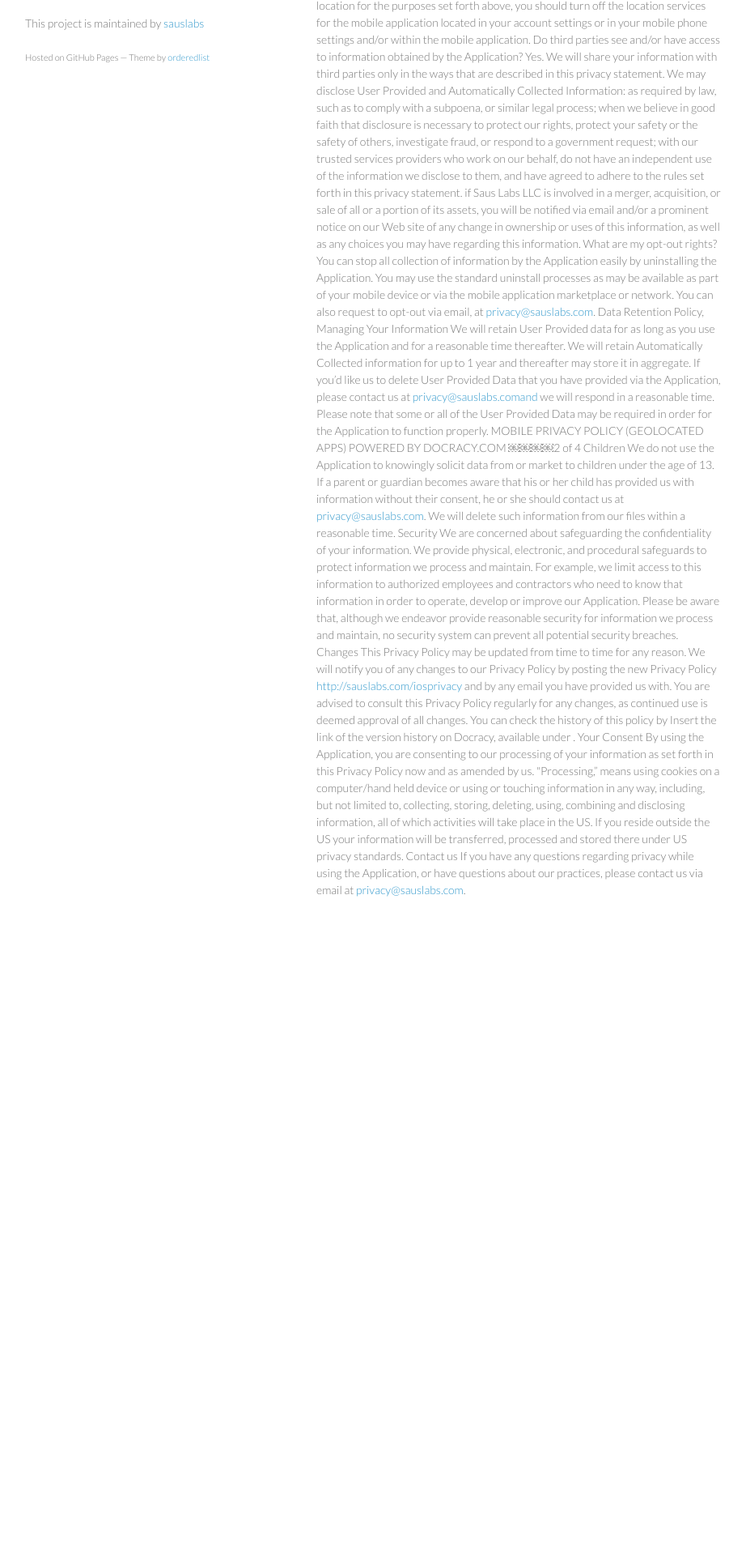
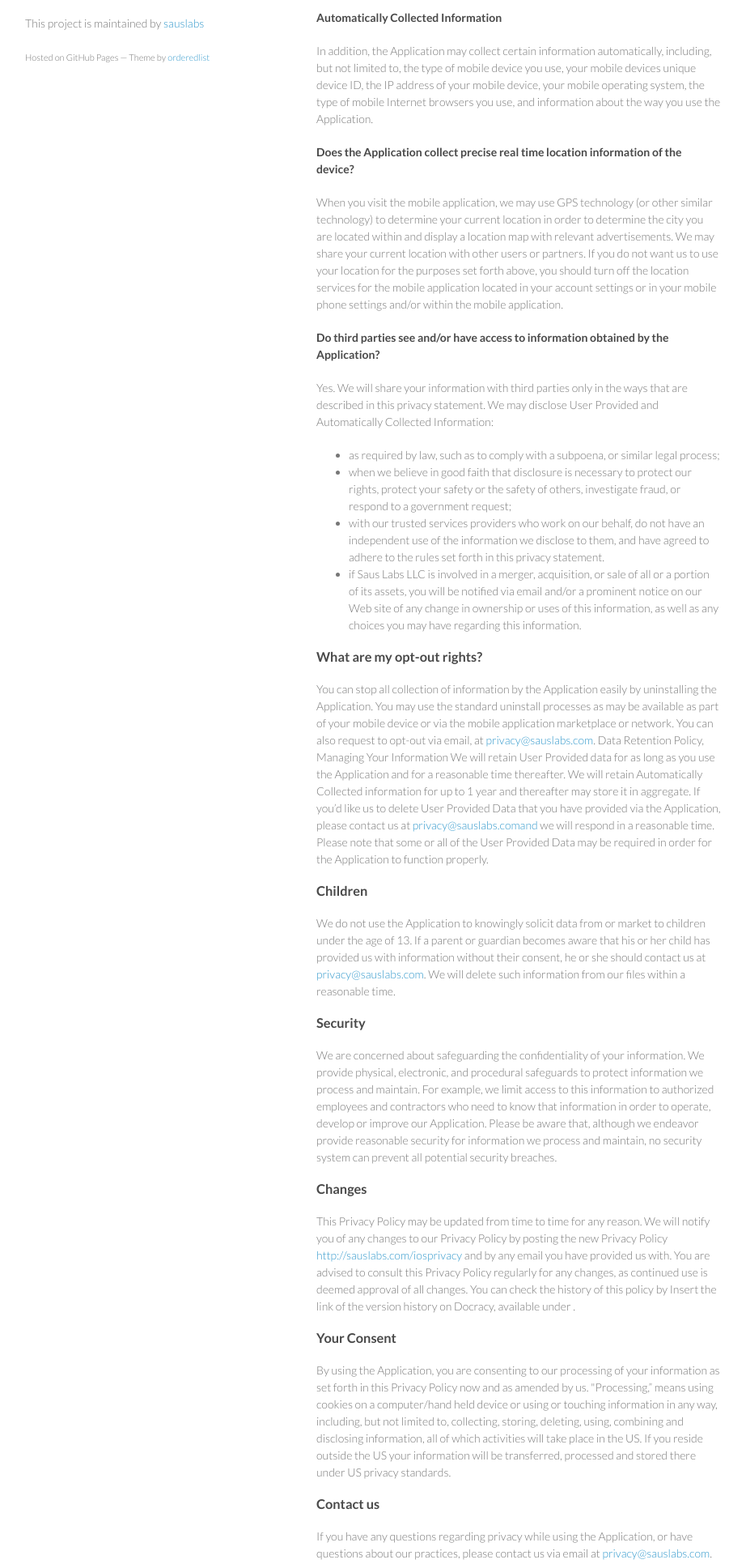
Before and after one commit to sauslabs/bowman-ios-privacy, a plain HTML site: page index.html in a window 1280 px wide. Shown: the part 650-2581 px from the top of the page at 81% size, without its empty margins (179-1101 px from the left). Before the commit the page ends 1829 px from the top, so only its background shows below. Drawn offline with Linux system fonts and the light colour scheme.

```diff
--- a/index.html
+++ b/index.html
@@ -28,47 +28,80 @@
         </ul>
       </header>
       <section>
-        <p>MOBILE PRIVACY POLICY (GEOLOCATED APPS)
-PRIVACY POLICY MODEL FOR MOBILE APPLICATIONS
-This privacy policy governs your use of the software application Bowman (“Application”) for mobile devices that was created by Saus Labs LLC. The Application is Sailing Race Timer
-What information does the Application obtain and how is it used?
-User Provided Information
-The Application obtains the information you provide when you download and register the Application. Registration with us is optional. However, please keep in mind that you may not be able to use some of the features offered by the Application unless you register with us.
+        <h1>
+<a id="mobile-privacy-policy-geolocated-apps" class="anchor" href="#mobile-privacy-policy-geolocated-apps" aria-hidden="true"><span class="octicon octicon-link"></span></a>MOBILE PRIVACY POLICY (GEOLOCATED APPS)</h1>
+
+<h2>
+<a id="privacy-policy-model-for-mobile-applications" class="anchor" href="#privacy-policy-model-for-mobile-applications" aria-hidden="true"><span class="octicon octicon-link"></span></a>PRIVACY POLICY MODEL FOR MOBILE APPLICATIONS</h2>
+
+<p>This privacy policy governs your use of the software application Bowman (“Application”) for mobile devices that was created by Saus Labs LLC. The Application is Sailing Race Timer</p>
+
+<h3>
+<a id="what-information-does-the-application-obtain-and-how-is-it-used" class="anchor" href="#what-information-does-the-application-obtain-and-how-is-it-used" aria-hidden="true"><span class="octicon octicon-link"></span></a>What information does the Application obtain and how is it used?</h3>
+
+<h4>
+<a id="user-provided-information" class="anchor" href="#user-provided-information" aria-hidden="true"><span class="octicon octicon-link"></span></a>User Provided Information</h4>
+
+<p>The Application obtains the information you provide when you download and register the Application. Registration with us is optional. However, please keep in mind that you may not be able to use some of the features offered by the Application unless you register with us.
 When you register with us and use the Application, you generally provide (a) your name, email address, age, user name, password and other registration information; (b) transaction-related information, such as when you make purchases, respond to any offers, or download or use applications from us; (c) information you provide us when you contact us for help; (d) credit card information for purchase and use of the Application, and; (e) information you enter into our system when using the Application, such as contact information and project management information.
-We may also use the information you provided us to contact your from time to time to provide you with important information, required notices and marketing promotions.
-Automatically Collected Information
-In addition, the Application may collect certain information automatically, including, but not limited to, the type of mobile device you use, your mobile devices unique device ID, the IP address of your mobile device, your mobile operating system, the type of mobile Internet browsers you use, and information about the way you use the Application.
-Does the Application collect precise real time location information of the device?
-When you visit the mobile application, we may use GPS technology (or other similar technology) to determine your current location in order to determine the city you are located within and display a location map with relevant advertisements. We may share your current location with
-MOBILE PRIVACY POLICY (GEOLOCATED APPS)
-POWERED BY DOCRACY.COM
-1 of 4
-other users or partners.
-If you do not want us to use your location for the purposes set forth above, you should turn off the location services for the mobile application located in your account settings or in your mobile phone settings and/or within the mobile application.
-Do third parties see and/or have access to information obtained by the Application?
-Yes. We will share your information with third parties only in the ways that are described in this privacy statement.
-We may disclose User Provided and Automatically Collected Information: as required by law, such as to comply with a subpoena, or similar legal process;
-when we believe in good faith that disclosure is necessary to protect our rights, protect your safety or the safety of others, investigate fraud, or respond to a government request;
-with our trusted services providers who work on our behalf, do not have an independent use of the information we disclose to them, and have agreed to adhere to the rules set forth in this privacy statement.
-if Saus Labs LLC is involved in a merger, acquisition, or sale of all or a portion of its assets, you will be notified via email and/or a prominent notice on our Web site of any change in ownership or uses of this information, as well as any choices you may have regarding this information.
-What are my opt-out rights?
-You can stop all collection of information by the Application easily by uninstalling the Application. You may use the standard uninstall processes as may be available as part of your mobile device or via the mobile application marketplace or network. You can also request to opt-out via email, at <a href="mailto:privacy@sauslabs.com">privacy@sauslabs.com</a>.
+We may also use the information you provided us to contact your from time to time to provide you with important information, required notices and marketing promotions.</p>
+
+<h4>
+<a id="automatically-collected-information" class="anchor" href="#automatically-collected-information" aria-hidden="true"><span class="octicon octicon-link"></span></a>Automatically Collected Information</h4>
+
+<p>In addition, the Application may collect certain information automatically, including, but not limited to, the type of mobile device you use, your mobile devices unique device ID, the IP address of your mobile device, your mobile operating system, the type of mobile Internet browsers you use, and information about the way you use the Application.</p>
+
+<h4>
+<a id="does-the-application-collect-precise-real-time-location-information-of-the-device" class="anchor" href="#does-the-application-collect-precise-real-time-location-information-of-the-device" aria-hidden="true"><span class="octicon octicon-link"></span></a>Does the Application collect precise real time location information of the device?</h4>
+
+<p>When you visit the mobile application, we may use GPS technology (or other similar technology) to determine your current location in order to determine the city you are located within and display a location map with relevant advertisements. We may share your current location with other users or partners.
+If you do not want us to use your location for the purposes set forth above, you should turn off the location services for the mobile application located in your account settings or in your mobile phone settings and/or within the mobile application.</p>
+
+<h4>
+<a id="do-third-parties-see-andor-have-access-to-information-obtained-by-the-application" class="anchor" href="#do-third-parties-see-andor-have-access-to-information-obtained-by-the-application" aria-hidden="true"><span class="octicon octicon-link"></span></a>Do third parties see and/or have access to information obtained by the Application?</h4>
+
+<p>Yes. We will share your information with third parties only in the ways that are described in this privacy statement.
+We may disclose User Provided and Automatically Collected Information: </p>
+
+<ul>
+<li>as required by law, such as to comply with a subpoena, or similar legal process;</li>
+<li>when we believe in good faith that disclosure is necessary to protect our rights, protect your safety or the safety of others, investigate fraud, or respond to a government request;</li>
+<li>with our trusted services providers who work on our behalf, do not have an independent use of the information we disclose to them, and have agreed to adhere to the rules set forth in this privacy statement.</li>
+<li>if Saus Labs LLC is involved in a merger, acquisition, or sale of all or a portion of its assets, you will be notified via email and/or a prominent notice on our Web site of any change in ownership or uses of this information, as well as any choices you may have regarding this information.</li>
+</ul>
+
+<h3>
+<a id="what-are-my-opt-out-rights" class="anchor" href="#what-are-my-opt-out-rights" aria-hidden="true"><span class="octicon octicon-link"></span></a>What are my opt-out rights?</h3>
+
+<p>You can stop all collection of information by the Application easily by uninstalling the Application. You may use the standard uninstall processes as may be available as part of your mobile device or via the mobile application marketplace or network. You can also request to opt-out via email, at <a href="mailto:privacy@sauslabs.com">privacy@sauslabs.com</a>.
 Data Retention Policy, Managing Your Information
-We will retain User Provided data for as long as you use the Application and for a reasonable time thereafter. We will retain Automatically Collected information for up to 1 year and thereafter may store it in aggregate. If you’d like us to delete User Provided Data that you have provided via the Application, please contact us at <a href="mailto:privacy@sauslabs.comand">privacy@sauslabs.comand</a> we will respond in a reasonable time. Please note that some or all of the User Provided Data may be required in order for the Application to function properly.
-MOBILE PRIVACY POLICY (GEOLOCATED APPS)
-POWERED BY DOCRACY.COM
-￼￼￼￼2 of 4
-Children
-We do not use the Application to knowingly solicit data from or market to children under the age of 13. If a parent or guardian becomes aware that his or her child has provided us with information without their consent, he or she should contact us at <a href="mailto:privacy@sauslabs.com">privacy@sauslabs.com</a>. We will delete such information from our files within a reasonable time.
-Security
-We are concerned about safeguarding the confidentiality of your information. We provide physical, electronic, and procedural safeguards to protect information we process and maintain. For example, we limit access to this information to authorized employees and contractors who need to know that information in order to operate, develop or improve our Application. Please be aware that, although we endeavor provide reasonable security for information we process and maintain, no security system can prevent all potential security breaches.
-Changes
-This Privacy Policy may be updated from time to time for any reason. We will notify you of any changes to our Privacy Policy by posting the new Privacy Policy <a href="http://sauslabs.com/iosprivacy">http://sauslabs.com/iosprivacy</a>
-and by any email you have provided us with. You are advised to consult this Privacy Policy regularly for any changes, as continued use is deemed approval of all changes. You can check the history of this policy by Insert the link of the version history on Docracy, available under .
-Your Consent
-By using the Application, you are consenting to our processing of your information as set forth in this Privacy Policy now and as amended by us. "Processing,” means using cookies on a computer/hand held device or using or touching information in any way, including, but not limited to, collecting, storing, deleting, using, combining and disclosing information, all of which activities will take place in the US. If you reside outside the US your information will be transferred, processed and stored there under US privacy standards.
-Contact us
-If you have any questions regarding privacy while using the Application, or have questions about our practices, please contact us via email at <a href="mailto:privacy@sauslabs.com">privacy@sauslabs.com</a>.</p>
+We will retain User Provided data for as long as you use the Application and for a reasonable time thereafter. We will retain Automatically Collected information for up to 1 year and thereafter may store it in aggregate. If you’d like us to delete User Provided Data that you have provided via the Application, please contact us at <a href="mailto:privacy@sauslabs.comand">privacy@sauslabs.comand</a> we will respond in a reasonable time. Please note that some or all of the User Provided Data may be required in order for the Application to function properly.</p>
+
+<h3>
+<a id="children" class="anchor" href="#children" aria-hidden="true"><span class="octicon octicon-link"></span></a>Children</h3>
+
+<p>We do not use the Application to knowingly solicit data from or market to children under the age of 13. If a parent or guardian becomes aware that his or her child has provided us with information without their consent, he or she should contact us at <a href="mailto:privacy@sauslabs.com">privacy@sauslabs.com</a>. We will delete such information from our files within a reasonable time.</p>
+
+<h3>
+<a id="security" class="anchor" href="#security" aria-hidden="true"><span class="octicon octicon-link"></span></a>Security</h3>
+
+<p>We are concerned about safeguarding the confidentiality of your information. We provide physical, electronic, and procedural safeguards to protect information we process and maintain. For example, we limit access to this information to authorized employees and contractors who need to know that information in order to operate, develop or improve our Application. Please be aware that, although we endeavor provide reasonable security for information we process and maintain, no security system can prevent all potential security breaches.</p>
+
+<h3>
+<a id="changes" class="anchor" href="#changes" aria-hidden="true"><span class="octicon octicon-link"></span></a>Changes</h3>
+
+<p>This Privacy Policy may be updated from time to time for any reason. We will notify you of any changes to our Privacy Policy by posting the new Privacy Policy <a href="http://sauslabs.com/iosprivacy">http://sauslabs.com/iosprivacy</a>
+and by any email you have provided us with. You are advised to consult this Privacy Policy regularly for any changes, as continued use is deemed approval of all changes. You can check the history of this policy by Insert the link of the version history on Docracy, available under .</p>
+
+<h3>
+<a id="your-consent" class="anchor" href="#your-consent" aria-hidden="true"><span class="octicon octicon-link"></span></a>Your Consent</h3>
+
+<p>By using the Application, you are consenting to our processing of your information as set forth in this Privacy Policy now and as amended by us. "Processing,” means using cookies on a computer/hand held device or using or touching information in any way, including, but not limited to, collecting, storing, deleting, using, combining and disclosing information, all of which activities will take place in the US. If you reside outside the US your information will be transferred, processed and stored there under US privacy standards.</p>
+
+<h3>
+<a id="contact-us" class="anchor" href="#contact-us" aria-hidden="true"><span class="octicon octicon-link"></span></a>Contact us</h3>
+
+<p>If you have any questions regarding privacy while using the Application, or have questions about our practices, please contact us via email at <a href="mailto:privacy@sauslabs.com">privacy@sauslabs.com</a>.</p>
       </section>
       <footer>
         <p>This project is maintained by <a href="https://github.com/sauslabs">sauslabs</a></p>
```
Also changed, not shown: params.json (+1 -1 lines).
